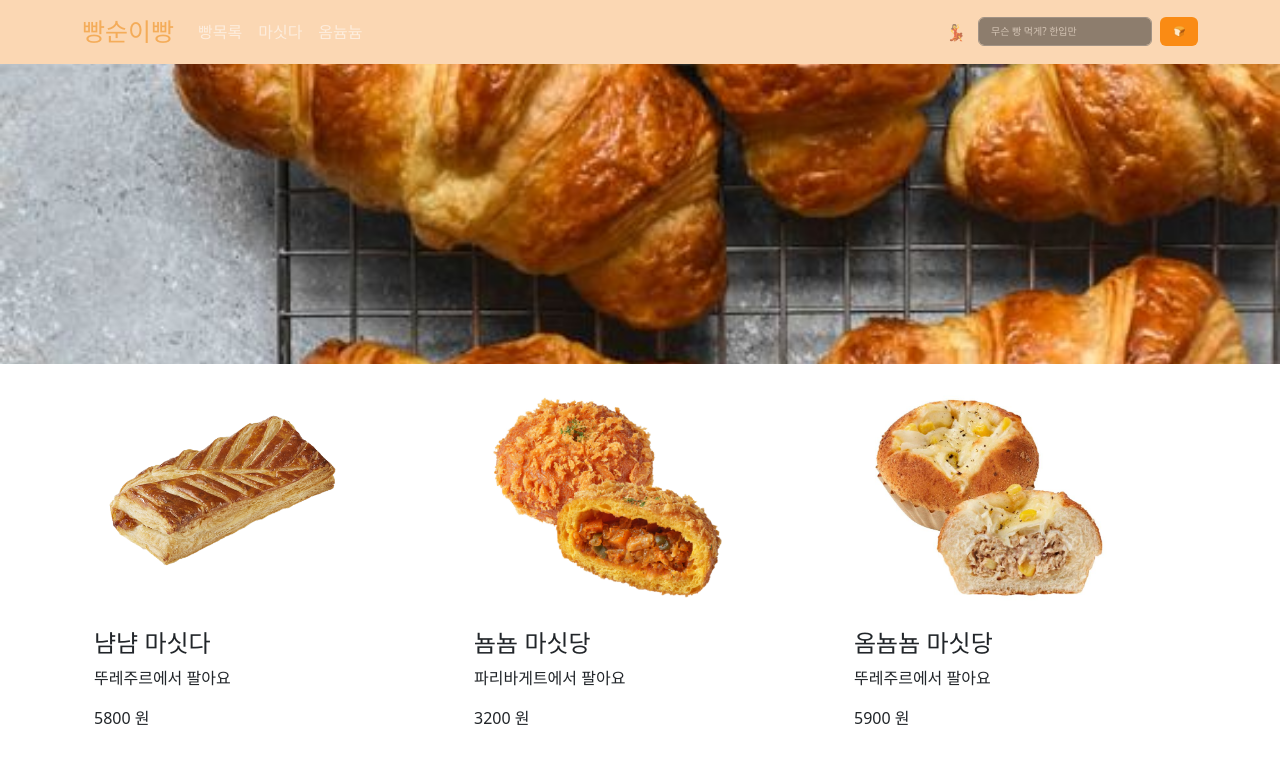
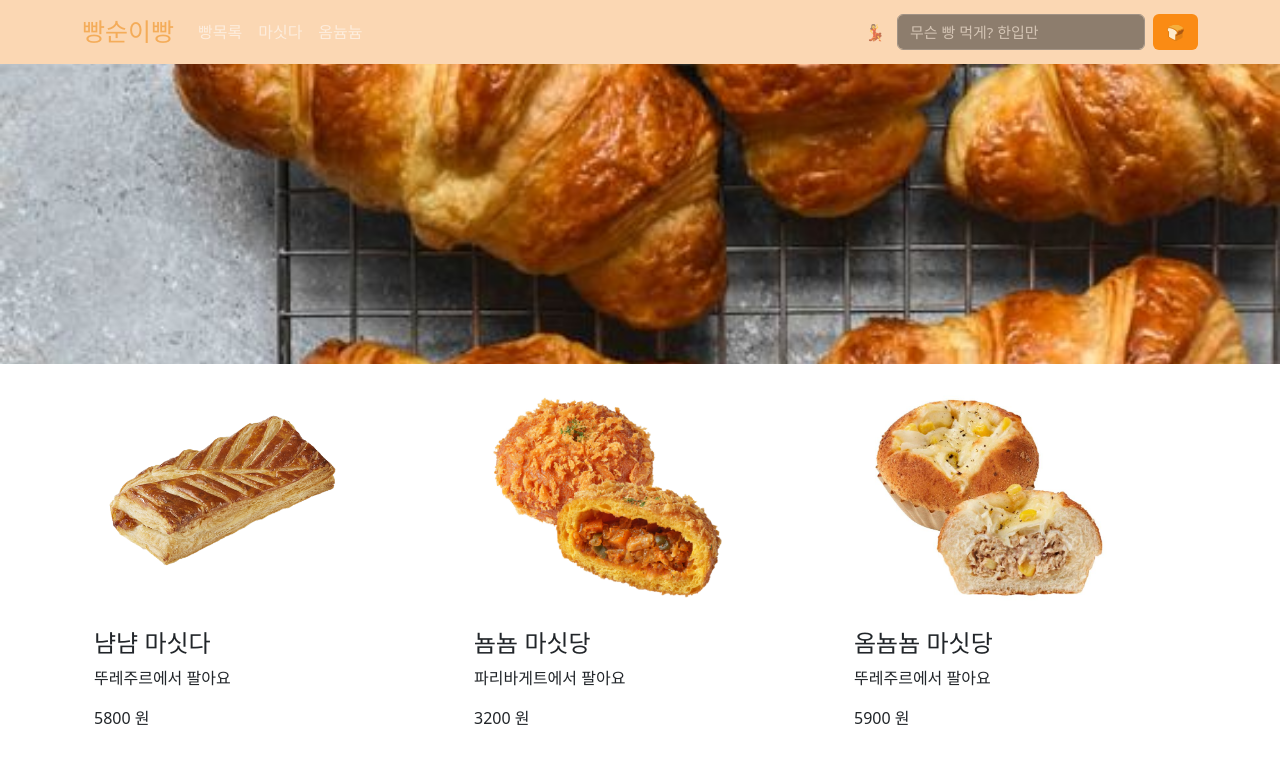
Before and after one commit to chae0o0/shop, a React (Create React App) app: page / in a window 1280 px wide. Shown: the top 764 px of the page. Built offline with nearby package versions, Linux system fonts and the light colour scheme.

Commit message:
css 수정, BreadList key값 삭제

```diff
--- a/src/App.css
+++ b/src/App.css
@@ -51,13 +51,12 @@
   background-color: rgb(250, 139, 20);
   outline-color: rgb(247, 160, 61);
   color: rgba(255, 255, 255, 0.997);
-  font-size: 10px;
+  font-size: 15px;
 
 }
 
 .search_in {
-  font-size: 10px;
-  size: 20px;
+  font-size: 15px;
   opacity: 0.5;
   width: 120%;
 
--- a/src/components/BreadList.js
+++ b/src/components/BreadList.js
@@ -13,7 +13,7 @@ function BreadList(props) {
       <Row>
        {props.breads.map(function (bread, i) {
           return (
-            <Col key={i}>
+            <Col>
             <Bread bread={bread} />
             </Col>
           );
```
